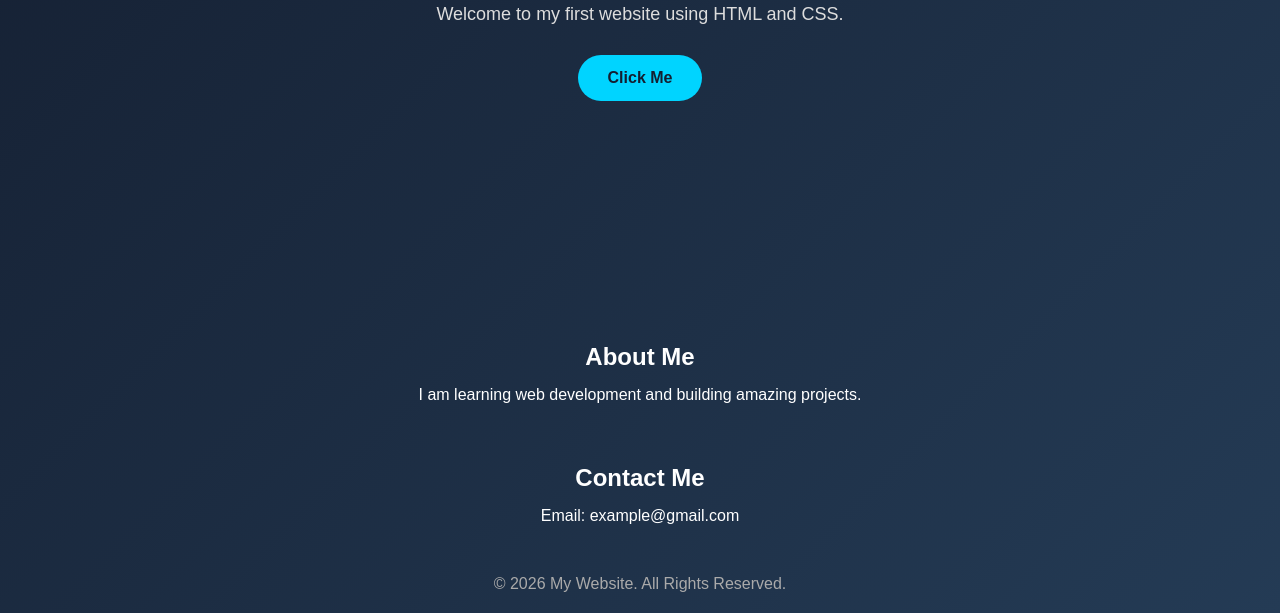
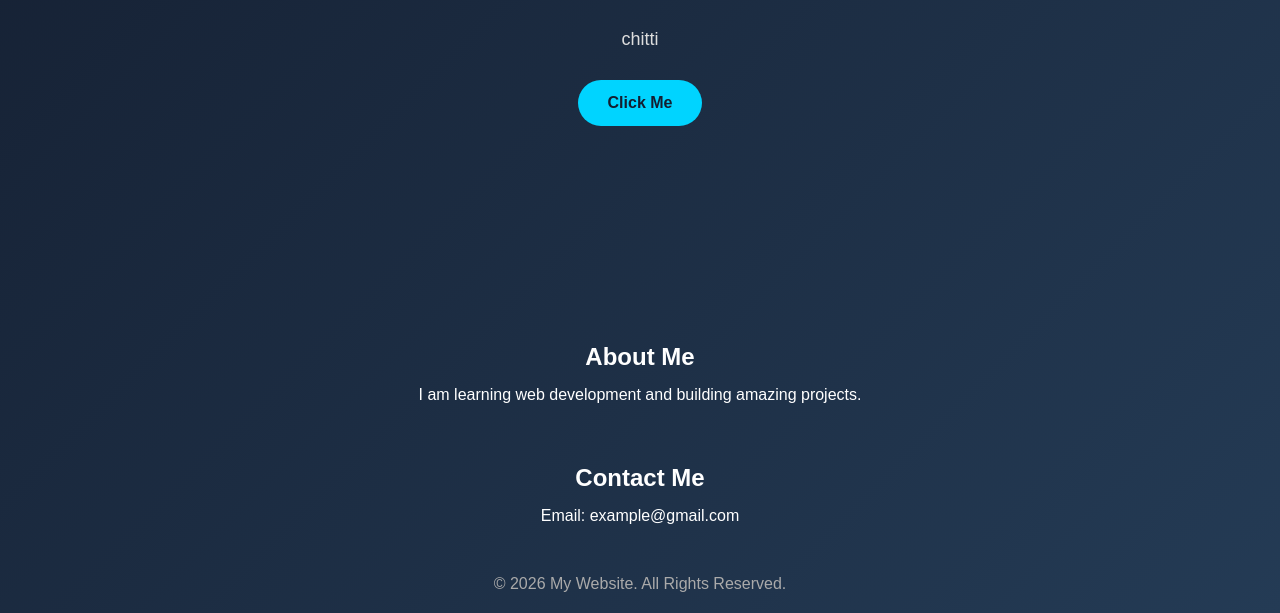
Before and after one commit to tejashwini02/photogallery, a plain HTML site: page index.html in a window 1280 px wide. Shown: the part 365-978 px from the top of the page. Drawn offline with Linux system fonts and the light colour scheme.

Commit message:
add content in html file

```diff
--- a/index.html
+++ b/index.html
@@ -107,6 +107,8 @@
 
         <p>Welcome to my first website using HTML and CSS.</p>
 
+        <p>chitti</p>
+
         <button onclick="showMessage()">
             Click Me
         </button>
```
